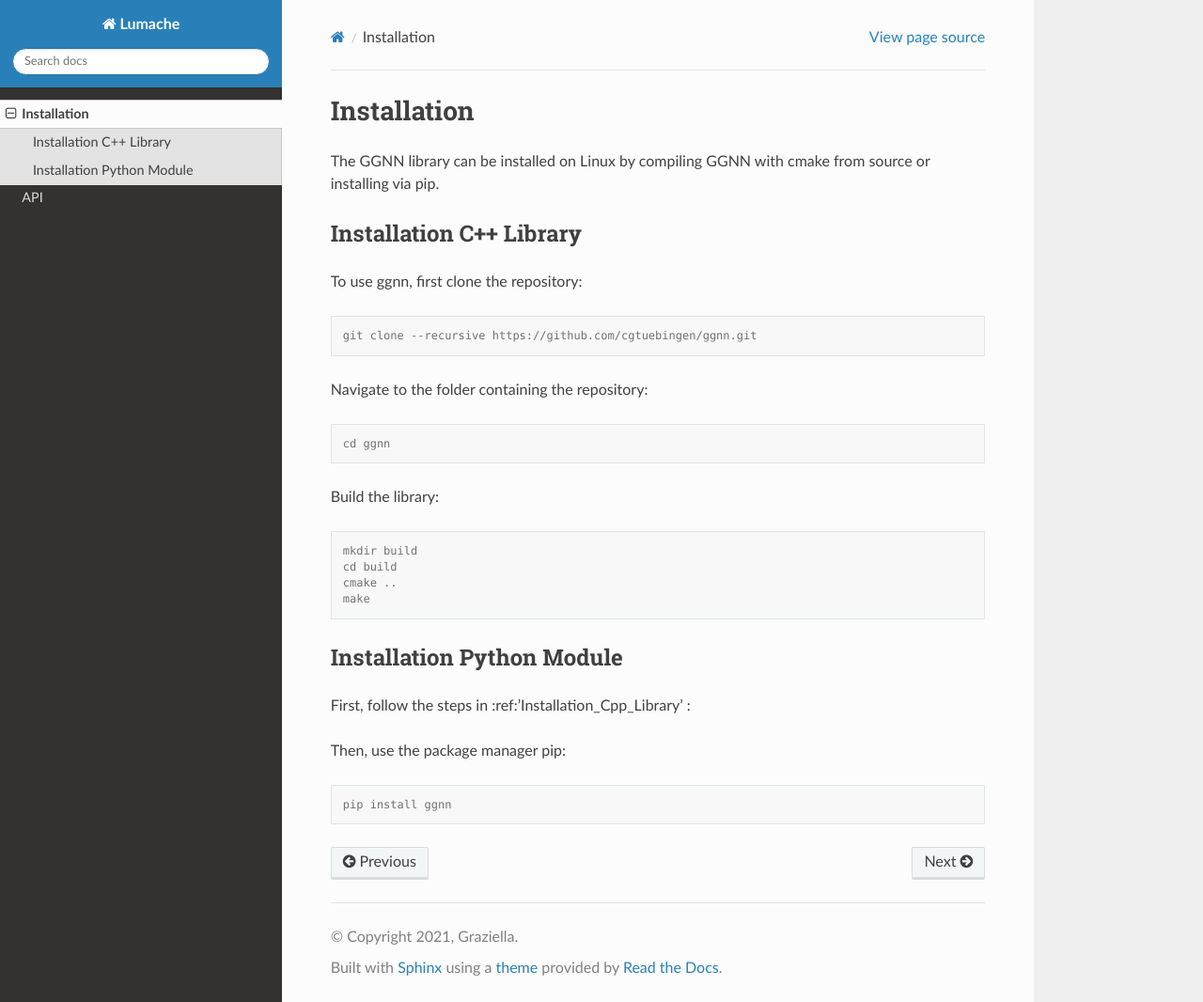
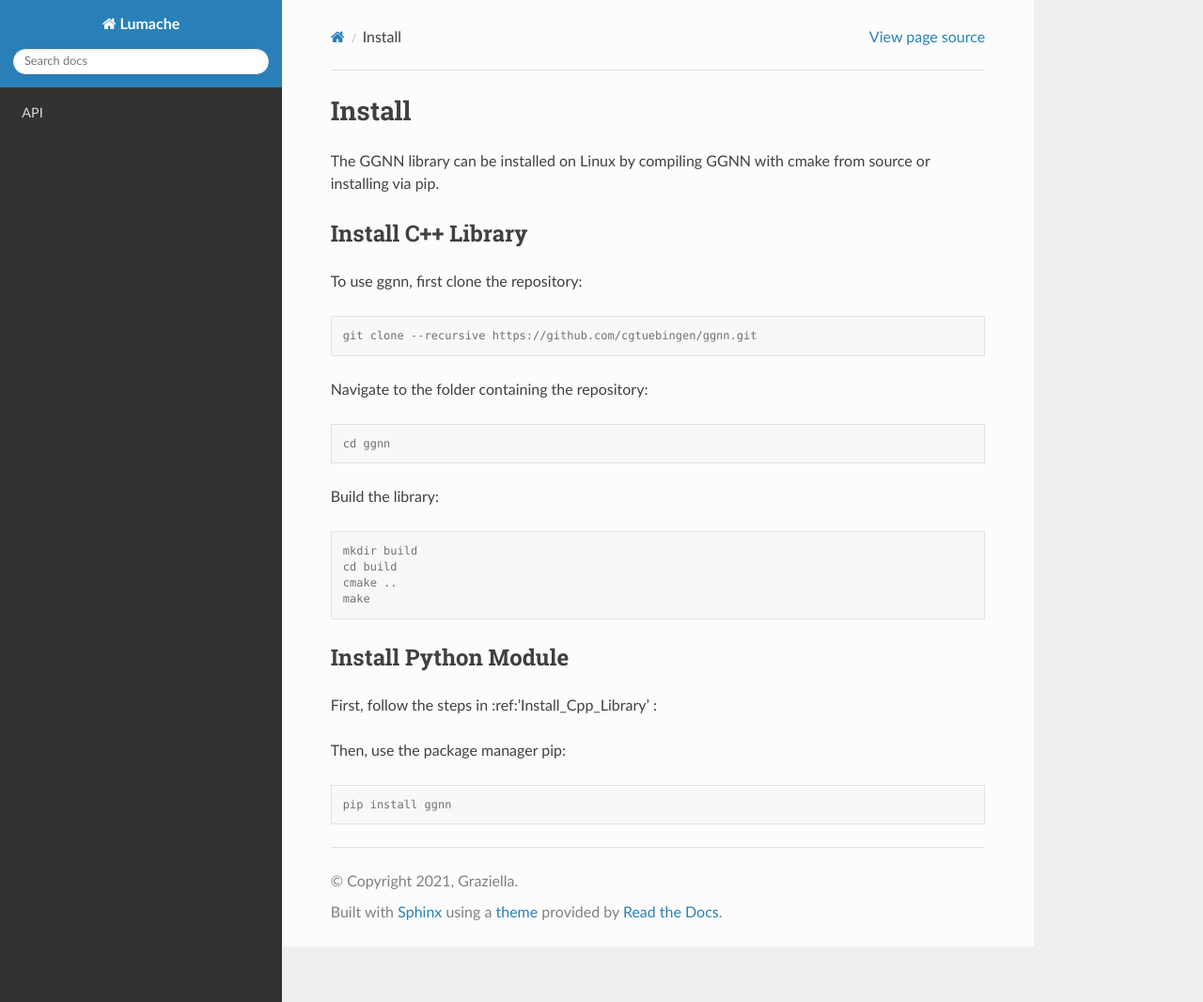
Before and after one commit to XDeboratti/rtd-tutorial, a Sphinx documentation site: the page built from docs/source/install.rst, in a window 1280 px wide and 1066 px high. Shown: the whole window at 94% size. Built offline with Sphinx 7.4.7 and the Read the Docs theme 3.1.0, drawn with Linux system fonts in a browser that asks for light colours; pages that are not in the unit, such as notebooks, are missing from menus.

Commit message:
Update and rename usage.rst to install.rst

```diff
--- a/docs/source/usage.rst
+++ b/docs/source/install.rst
@@ -1,14 +1,14 @@
-Installation
-============
+.. _install:
 
-.. _installation:
+Install
+=======
 
 The GGNN library can be installed on Linux by compiling GGNN with cmake from source or installing via pip.
 
-.. _Installation_Cpp_Library:
+.. _Install_Cpp_Library:
 
-Installation C++ Library
-------------------------
+Install C++ Library
+-------------------
 
 To use ggnn, first clone the repository:
 
@@ -32,10 +32,10 @@ Build the library:
    make
 
 
-Installation Python Module
---------------------------
+Install Python Module
+---------------------
 
-First, follow the steps in :ref:'Installation_Cpp_Library' :
+First, follow the steps in :ref:'Install_Cpp_Library' :
 
 Then, use the package manager pip:
 
```
